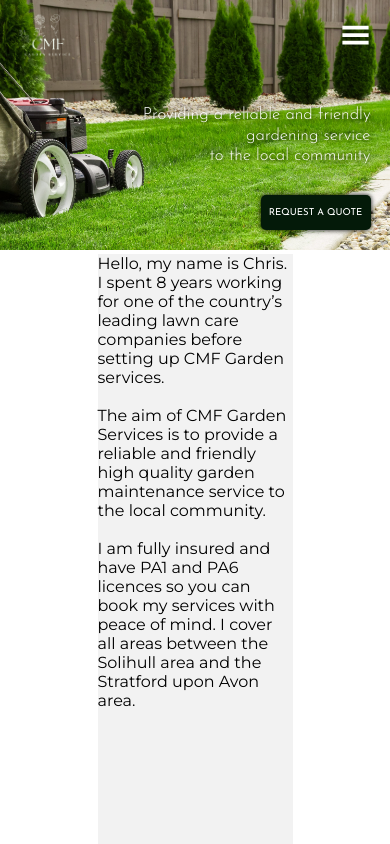
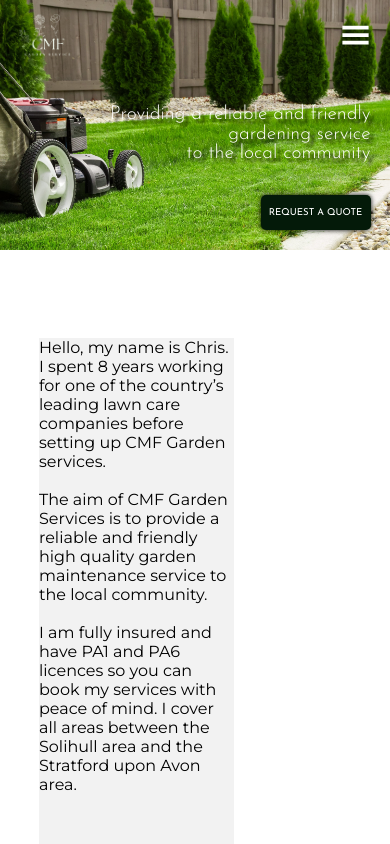
Before and after one commit to CMF-Garden-services/cmfgardenservices, a React (Create React App) app: page / in a window 390 px wide. Shown: the top 844 px of the page. Built offline with nearby package versions, Linux system fonts and the light colour scheme; a web font is replaced by a local one.

Commit message:
home section mobile view

```diff
--- a/src/components/01_constants/Sizes.js
+++ b/src/components/01_constants/Sizes.js
@@ -2,5 +2,5 @@ export const sizes = {
     navbarheight: "70px",
     wrapperwidth: "70vw",
     wrapperwidthtablet: "90%",
-    wrappermargintop: "20vh",
+    wrappermargintop: "10vh",
 }
--- a/src/components/03_sections/01_home/HomeStyle.js
+++ b/src/components/03_sections/01_home/HomeStyle.js
@@ -35,14 +35,13 @@ const MottoWrapper = styled.div`
     // left: 50%;
     // transform: translate(-50%);
     // width: ${wrapperwidth};
-    height: 70%;
+    height: 60%;
     // background-color: brown;
     display: flex;
     flex-direction: column;
     justify-content: space-evenly;
     align-items: flex-end;
     @media (max-width: 1100px) {
-        height: 60%;
         right: calc((100vw - ${wrapperwidthtablet}) / 2);
     }
 `
@@ -50,7 +49,7 @@ const MottoWrapper = styled.div`
 const MottoText = styled.div`
     // width: 70%;
     height: 50%;
-    line-height: 1.2;
+    line-height: 1;
     color: white;
     // background-color: gray;
     text-align: right;
@@ -60,15 +59,17 @@ const MottoText = styled.div`
     font-family: "Libre Franklin", sans-serif;
     font-family: "Josefin Sans", sans-serif;
     // font-style: italic;
-    font-weight: 200;
+    font-weight: 300;
     font-size: 4.5vw;
-    text-shadow: 1px 1px 5px black;
+    // text-transform: uppercase;
+    text-shadow: 4px 4px 4px black;
     @media (max-width: 1100px) {
         font-size: 4.5vw;
         font-weight: 300;
     }
     @media (max-width: 500px) {
-        font-size: 1.05rem;
+        font-size: 1.20rem;
+        text-shadow: 4px 4px 3px black;
     }
 `
 
--- a/src/components/03_sections/02_about/AboutStyle.js
+++ b/src/components/03_sections/02_about/AboutStyle.js
@@ -1,11 +1,11 @@
 import styled from "styled-components"
+import { GeneralWrapper } from "../../01_constants/GeneralStyles"
 import { sizes } from "../../01_constants/Sizes"
 
 const { navbarheight } = sizes
 
-const Wrapper = styled.div`
-    position: sticky;
-    top: 0;
+const Wrapper = styled(GeneralWrapper)`
+
 `
 
 const AboutText = styled.div`
```
